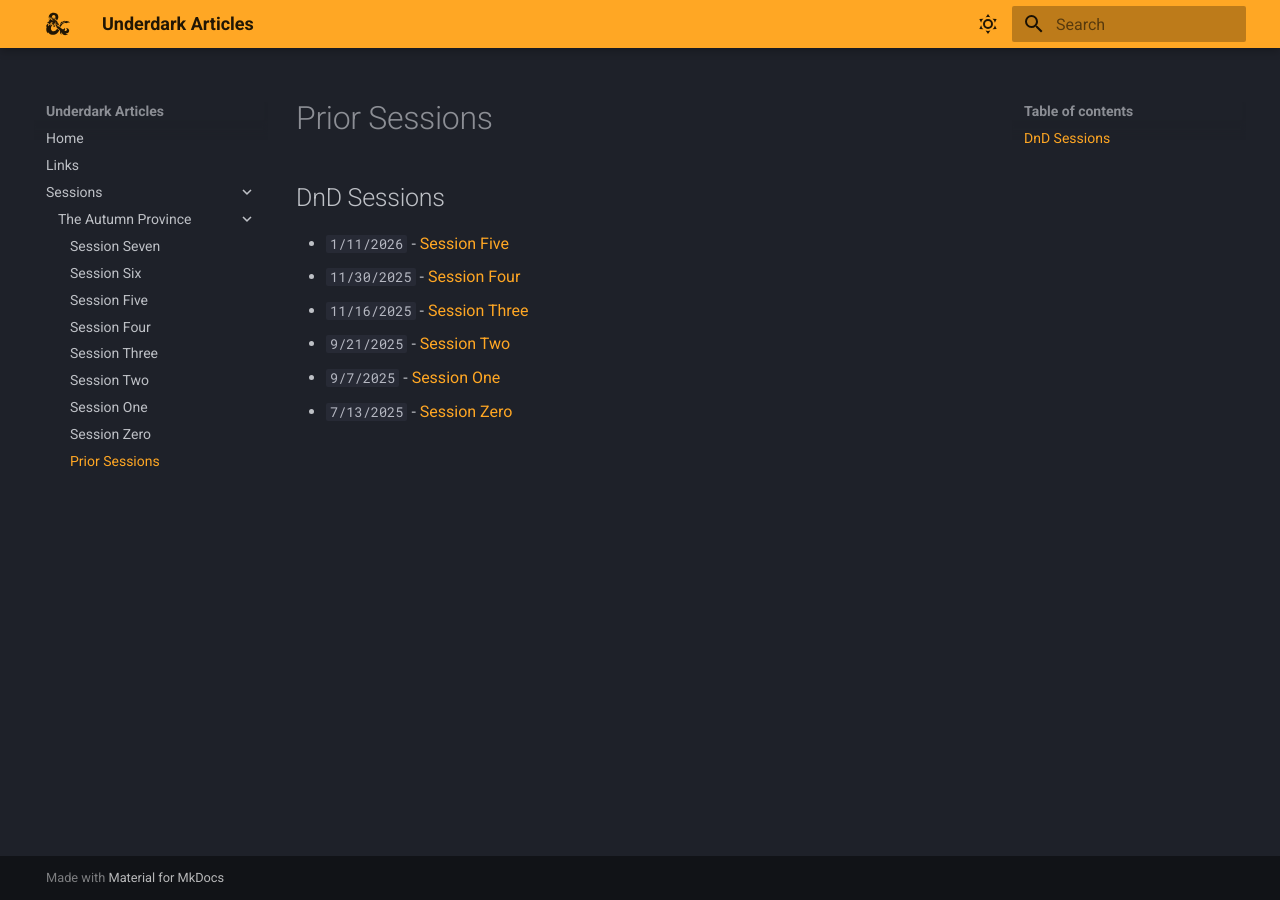
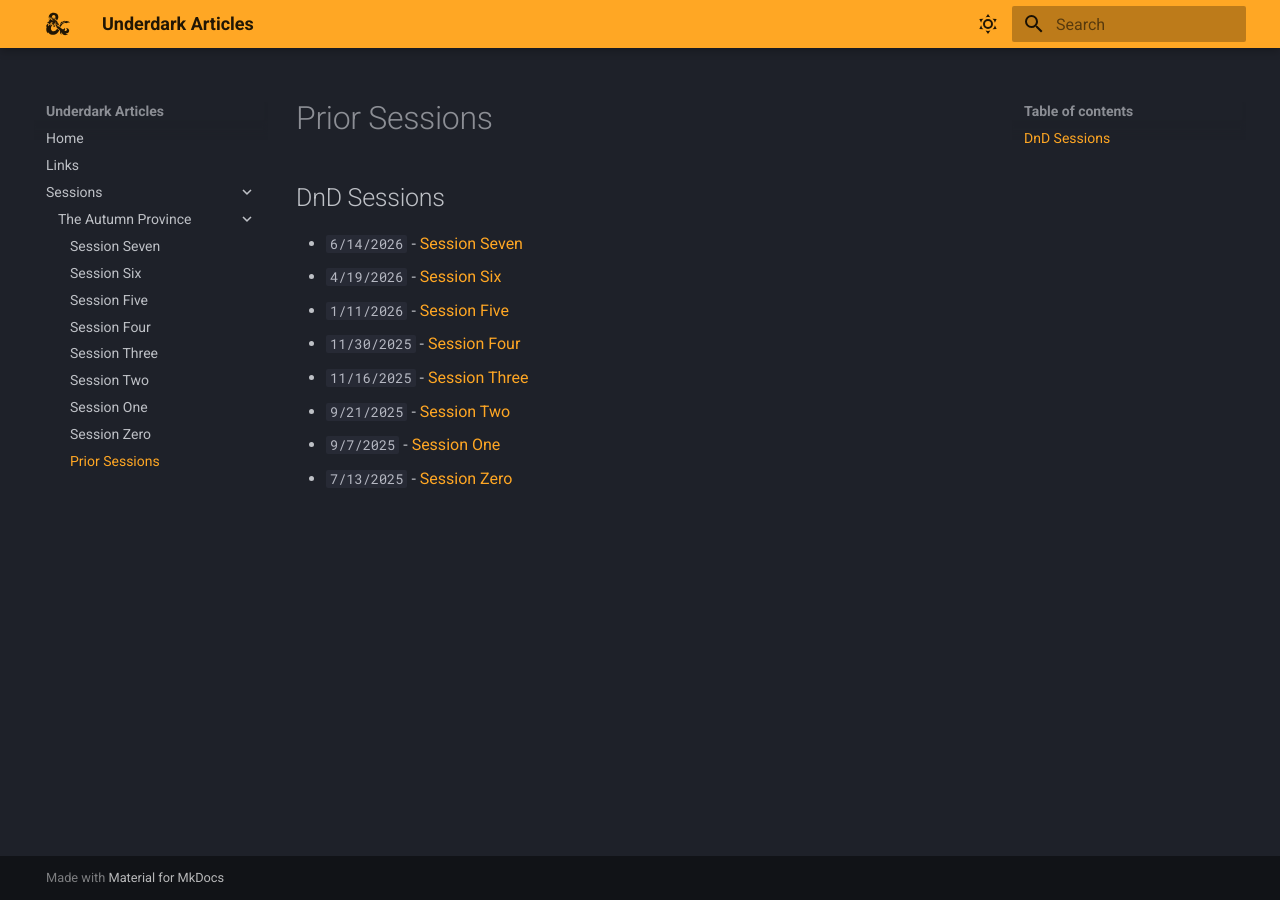
Before and after one commit to underdarkarticles/underdarkarticles.com, an MkDocs documentation site: the page built from docs/sessions/The Autumn Province/prior-sessions.md, in a window 1280 px wide. Built offline with MkDocs 1.6.1 and Material for MkDocs 9.7.7, drawn with Linux system fonts in a browser that asks for light colours.

Commit message:
Update prior-sessions

```diff
--- a/docs/sessions/The Autumn Province/prior-sessions.md
+++ b/docs/sessions/The Autumn Province/prior-sessions.md
@@ -1,9 +1,11 @@
 # Prior Sessions
 
 ## DnD Sessions
-* `1/11/2026` - [Session Five](https://underdarkarticles.com/sessions/94-session-five/)
-* `11/30/2025` - [Session Four](https://underdarkarticles.com/sessions/95-session-four/)
-* `11/16/2025` - [Session Three](https://underdarkarticles.com/sessions/96-session-three/)
-* `9/21/2025` - [Session Two](https://underdarkarticles.com/sessions/97-session-two/)
-* `9/7/2025` - [Session One](https://underdarkarticles.com/sessions/98-session-one/)
-* `7/13/2025` - [Session Zero](https://underdarkarticles.com/sessions/99-session-zero/)
+* `6/14/2026` - [Session Seven](https://underdarkarticles.com/sessions/The%20Autumn%20Province/92-session-seven/)
+* `4/19/2026` - [Session Six](https://underdarkarticles.com/sessions/The%20Autumn%20Province/93-session-six/)
+* `1/11/2026` - [Session Five](https://underdarkarticles.com/sessions/The%20Autumn%20Province/94-session-five/)
+* `11/30/2025` - [Session Four](https://underdarkarticles.com/sessions/The%20Autumn%20Province/95-session-four/)
+* `11/16/2025` - [Session Three](https://underdarkarticles.com/sessions/The%20Autumn%20Province/96-session-three/)
+* `9/21/2025` - [Session Two](https://underdarkarticles.com/sessions/The%20Autumn%20Province/97-session-two/)
+* `9/7/2025` - [Session One](https://underdarkarticles.com/sessions/The%20Autumn%20Province/98-session-one/)
+* `7/13/2025` - [Session Zero](https://underdarkarticles.com/sessions/The%20Autumn%20Province/99-session-zero/)
```
